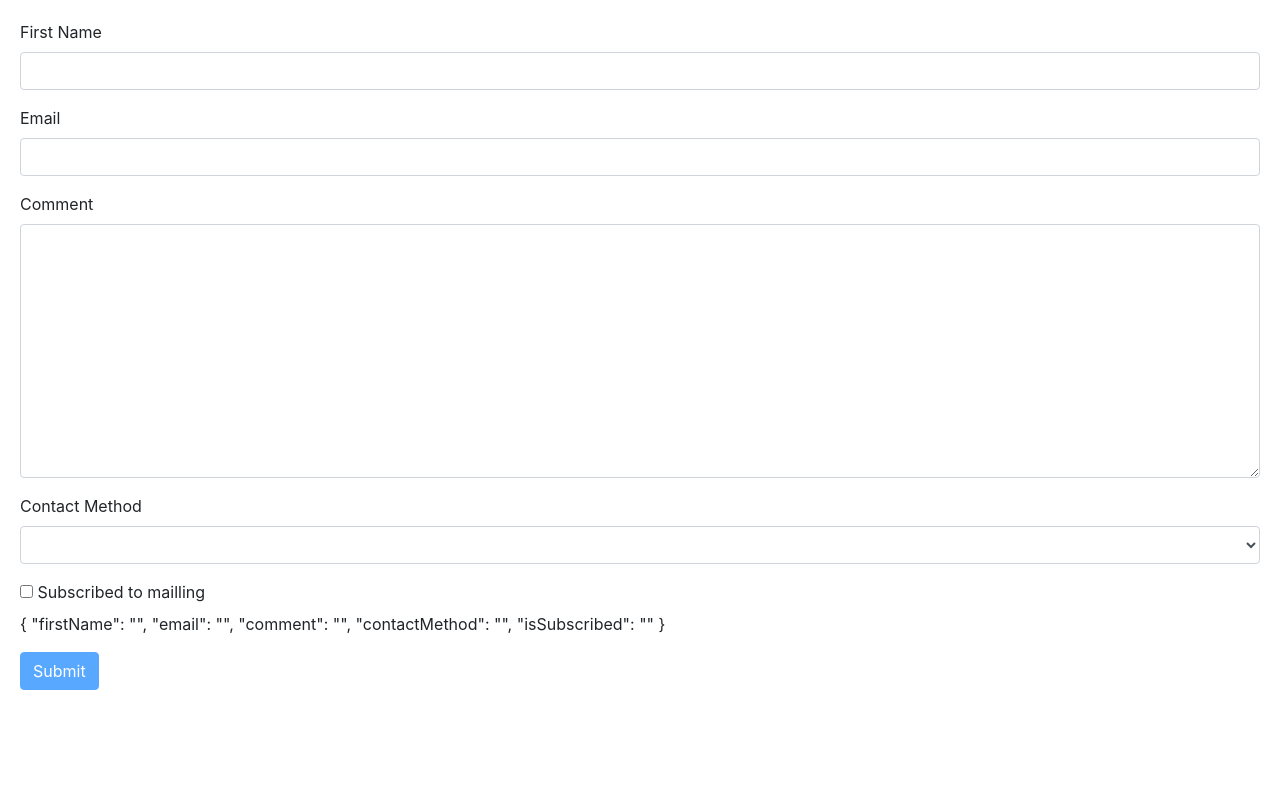
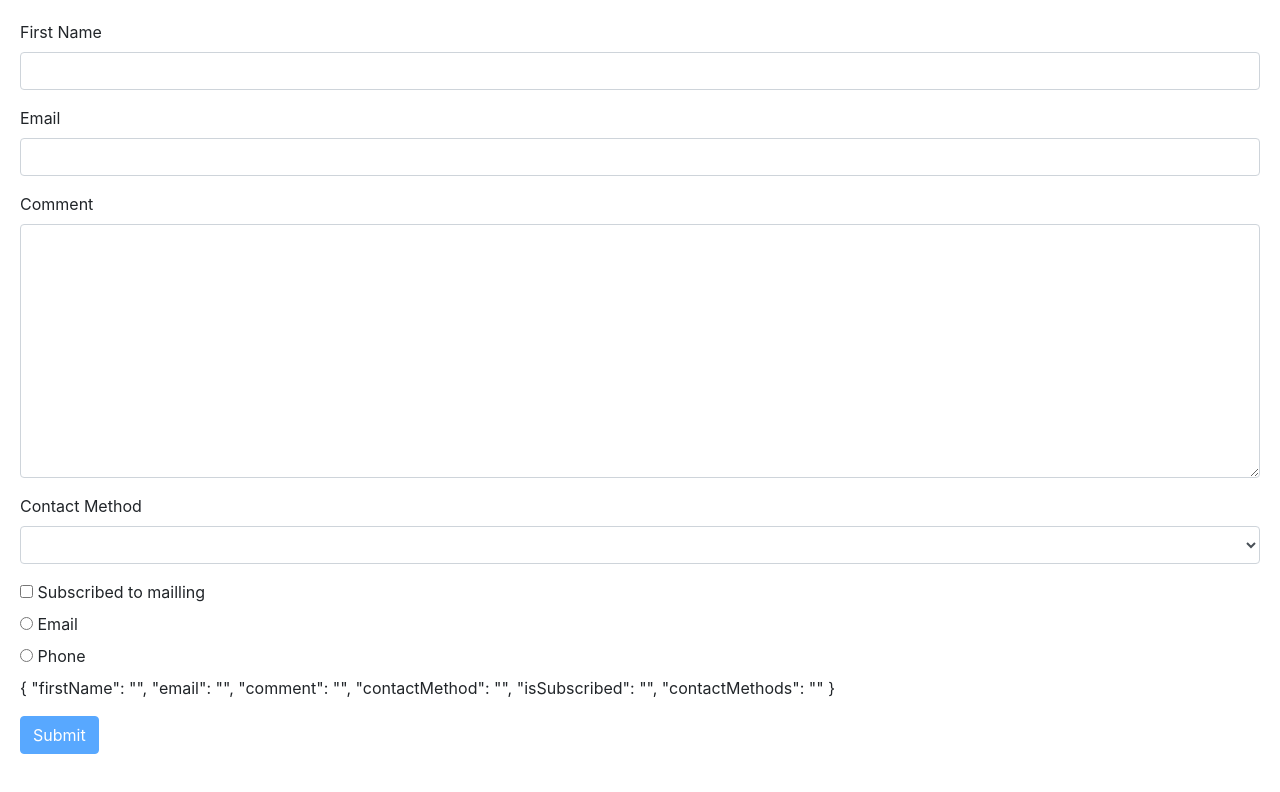
Before and after one commit to whatmmobd3/moshAngular, an Angular app: page / in a window 1280 px wide. Shown: the top 792 px of the page. Built offline with nearby package versions, Linux system fonts and the light colour scheme.

Commit message:
radio button

```diff
--- a/src/app/contract-form/contract-form.component.html
+++ b/src/app/contract-form/contract-form.component.html
@@ -60,6 +60,12 @@
         Subscribed to mailling
       </label>
     </div>
+    <div *ngFor="let e of contactMethods" class="radio">
+      <label for="">
+        <input ngModel type="radio" name="contactMethods" [value]="e.id" />
+        {{ e.name }}
+      </label>
+    </div>
   </div>
   <p>{{ f.value.contact | json }}</p>
 
```
